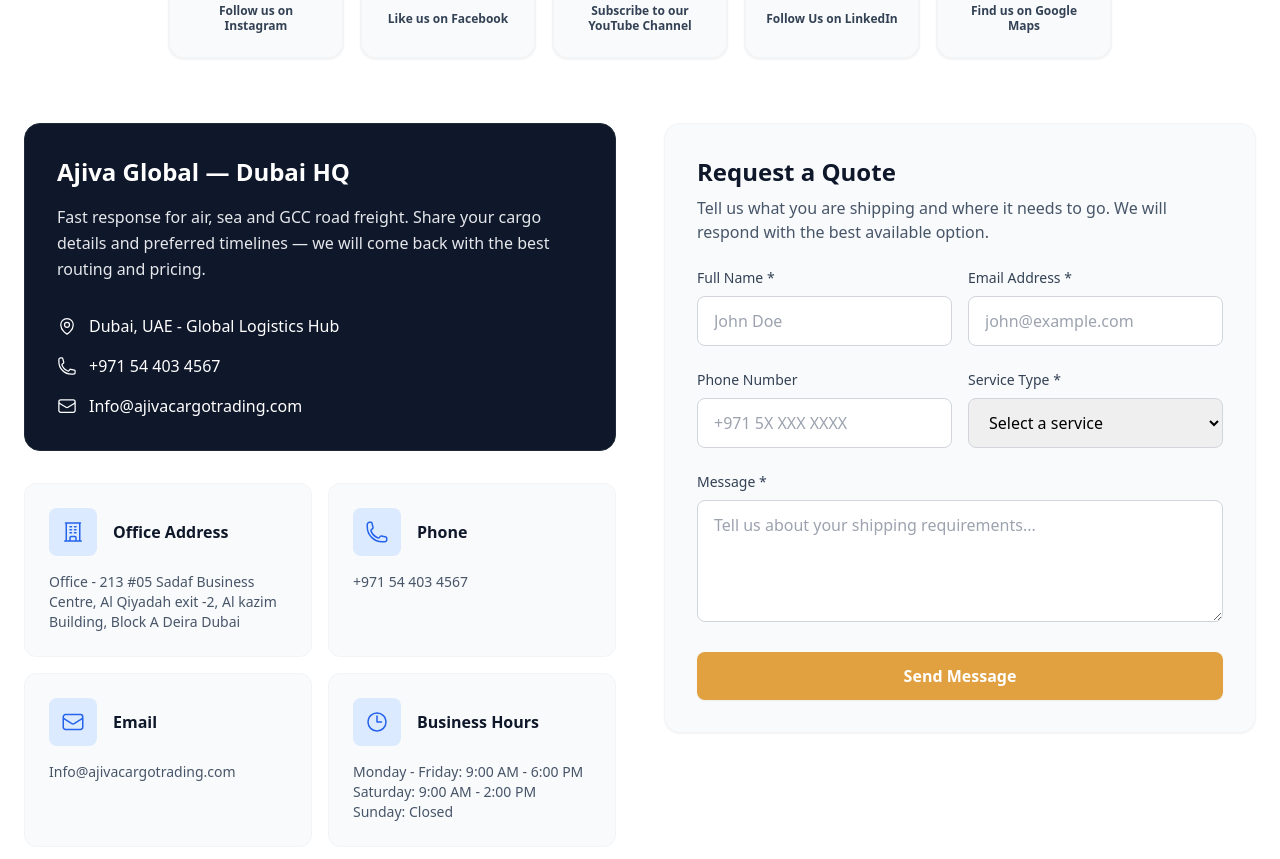
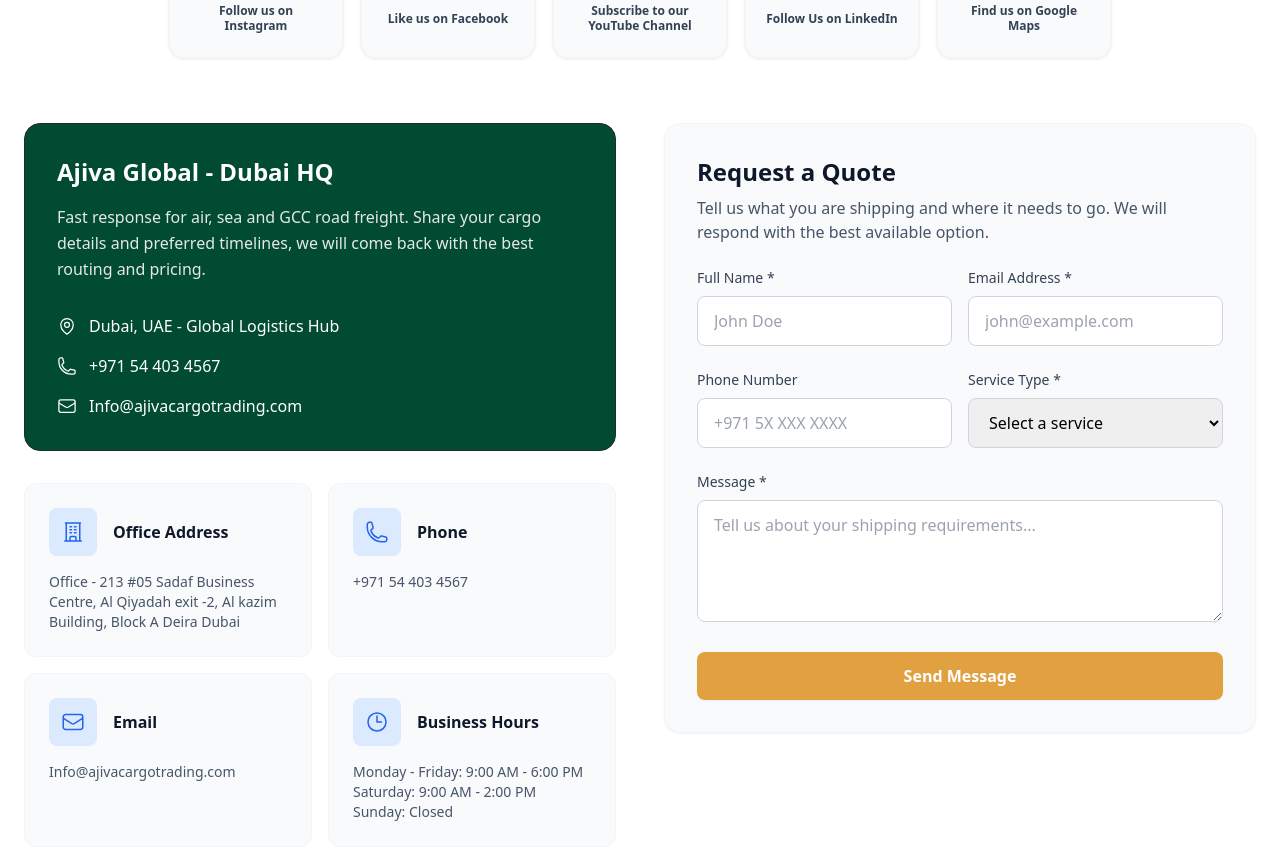
Before and after one commit to sabyasachi-arya/Pseudo_Webpage-, a React (Create React App) app: page / in a window 1280 px wide. Shown: the part 6141-7000 px from the top of the page. Built offline with nearby package versions, Linux system fonts and the light colour scheme.

Commit message:
Update Contact.tsx

```diff
--- a/src/components/Contact.tsx
+++ b/src/components/Contact.tsx
@@ -213,10 +213,10 @@ const Contact = () => {
             viewport={{ once: true }}
             transition={{ duration: 0.6 }}
           >
-            <div className="bg-secondary-900 rounded-2xl p-8 text-white mb-8 border border-gray-800">
-              <h3 className="text-2xl font-semibold mb-4">Ajiva Global — Dubai HQ</h3>
+            <div className="bg-darkteal rounded-2xl p-8 text-white mb-8 border border-gray-800">
+              <h3 className="text-2xl font-semibold mb-4">Ajiva Global - Dubai HQ</h3>
               <p className="text-gray-200 mb-8 leading-relaxed">
-                Fast response for air, sea and GCC road freight. Share your cargo details and preferred timelines — we will come back with the best routing and pricing.
+                Fast response for air, sea and GCC road freight. Share your cargo details and preferred timelines, we will come back with the best routing and pricing.
               </p>
               <div className="space-y-4">
                 <div className="flex items-center">
```
